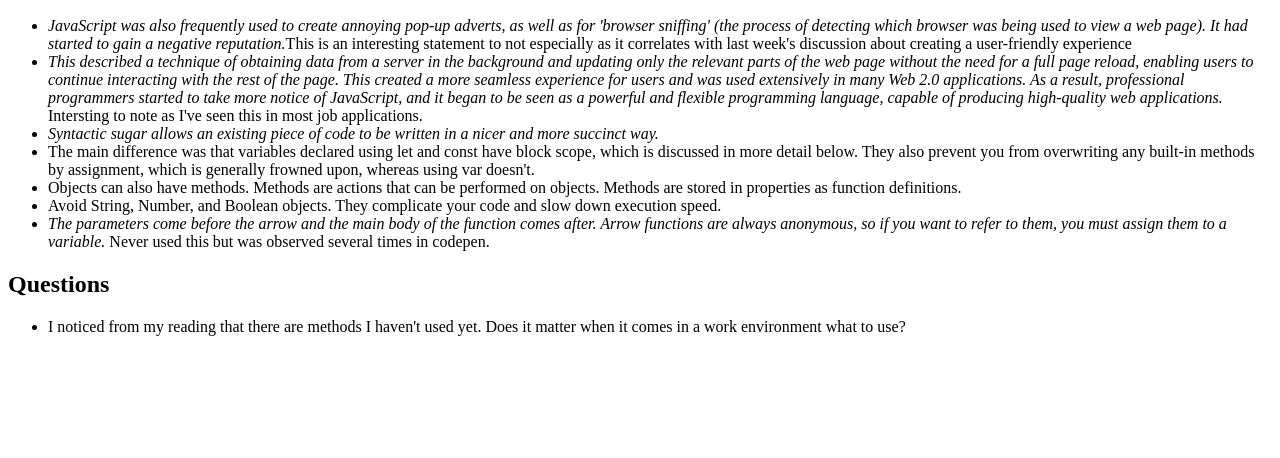
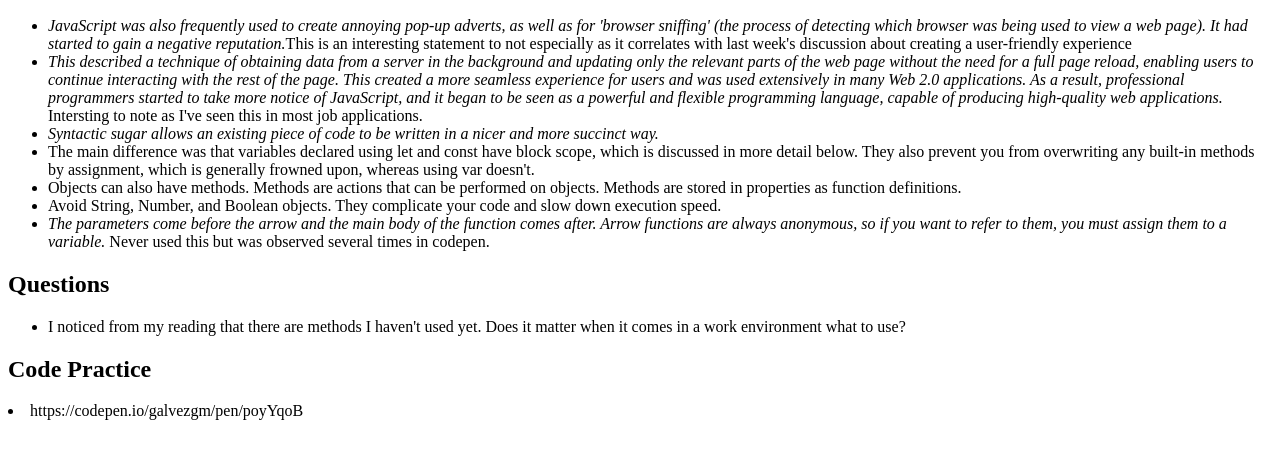
Before and after one commit to GalvezGM/WDD-330, a plain HTML site: page week2/index.html in a window 1280 px wide. Shown: the part 110-568 px from the top of the page. Drawn offline with Linux system fonts and the light colour scheme; files that its build step writes are made by us from their sources.

Commit message:
Update index.html

```diff
--- a/week2/index.html
+++ b/week2/index.html
@@ -18,15 +18,19 @@
             page. This created a more seamless experience for users and was used extensively in many Web 2.0 applications. As a result, professional programmers started to take more notice of JavaScript, and it began to be seen as a powerful and flexible
             programming language, capable of producing high-quality web applications.</i> Intersting to note as I've seen this in most job applications.</li>
         <li><i>Syntactic sugar allows an existing piece of code to be written in a nicer and more succinct way.</i></li>
-        <li>The main difference was that variables declared using let and const have block scope, which is discussed in more detail below. They also prevent you from overwriting any built-in methods by assignment, which is generally frowned upon, whereas using var doesn't.</li>
+        <li>The main difference was that variables declared using let and const have block scope, which is discussed in more detail below. They also prevent you from overwriting any built-in methods by assignment, which is generally frowned upon, whereas
+            using var doesn't.</li>
         <li>Objects can also have methods. Methods are actions that can be performed on objects. Methods are stored in properties as function definitions.</li>
         <li>Avoid String, Number, and Boolean objects. They complicate your code and slow down execution speed.</li>
-        <li><i>The parameters come before the arrow and the main body of the function comes after. Arrow functions are always anonymous, so if you want to refer to them, you must assign them to a variable.</i> Never used this but was observed several times in codepen.</li>
+        <li><i>The parameters come before the arrow and the main body of the function comes after. Arrow functions are always anonymous, so if you want to refer to them, you must assign them to a variable.</i> Never used this but was observed several times
+            in codepen.</li>
     </ul>
     <h2>Questions</h2>
     <ul>
         <li>I noticed from my reading that there are methods I haven't used yet. Does it matter when it comes in a work environment what to use?</li>
-        </ul>
+    </ul>
+    <h2>Code Practice</h2>
+    <li>https://codepen.io/galvezgm/pen/poyYqoB</li>
 </body>
 
 </html>
```
